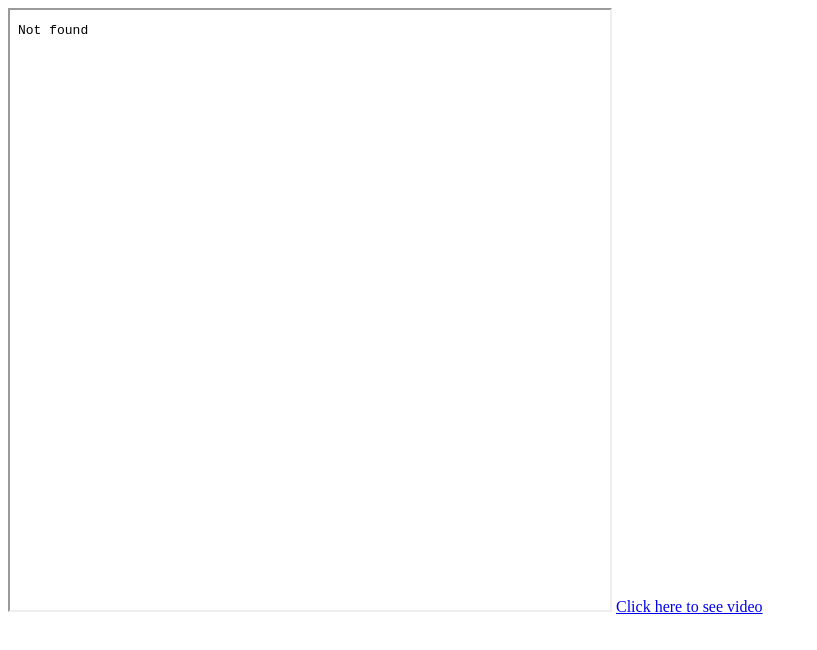
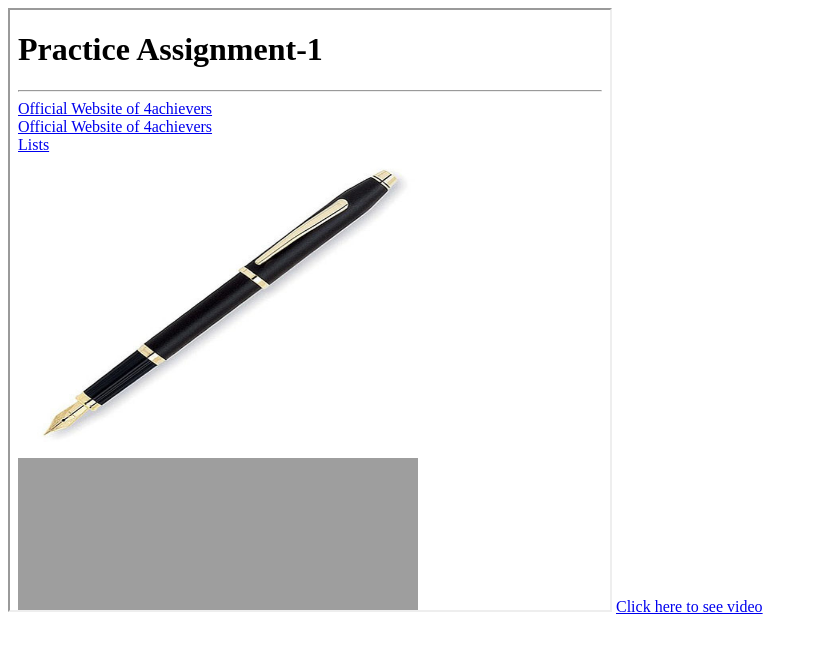
Before and after one commit to mittalniha01/Assignment-3, a plain HTML site: page practise.html in a window 1280 px wide. Shown: the whole page, without its empty margins (0-817 px from the left). Drawn offline with Linux system fonts and the light colour scheme; the site is published under a folder, as on GitHub Pages, so addresses that start at the root find nothing.

Commit message:
practise.html

```diff
--- a/practise.html
+++ b/practise.html
@@ -6,7 +6,7 @@
     <title>ASSIGNMENT-3</title>
 </head>
 <body>
-    <iframe src="/Assignment-3/index2.html" height="600" width="600"></iframe>
+    <iframe src="index2.html" height="600" width="600"></iframe>
     <a href="my_video.mp4" height="400 width=300">Click here to see video</a>
 </body>
 </html>
```
